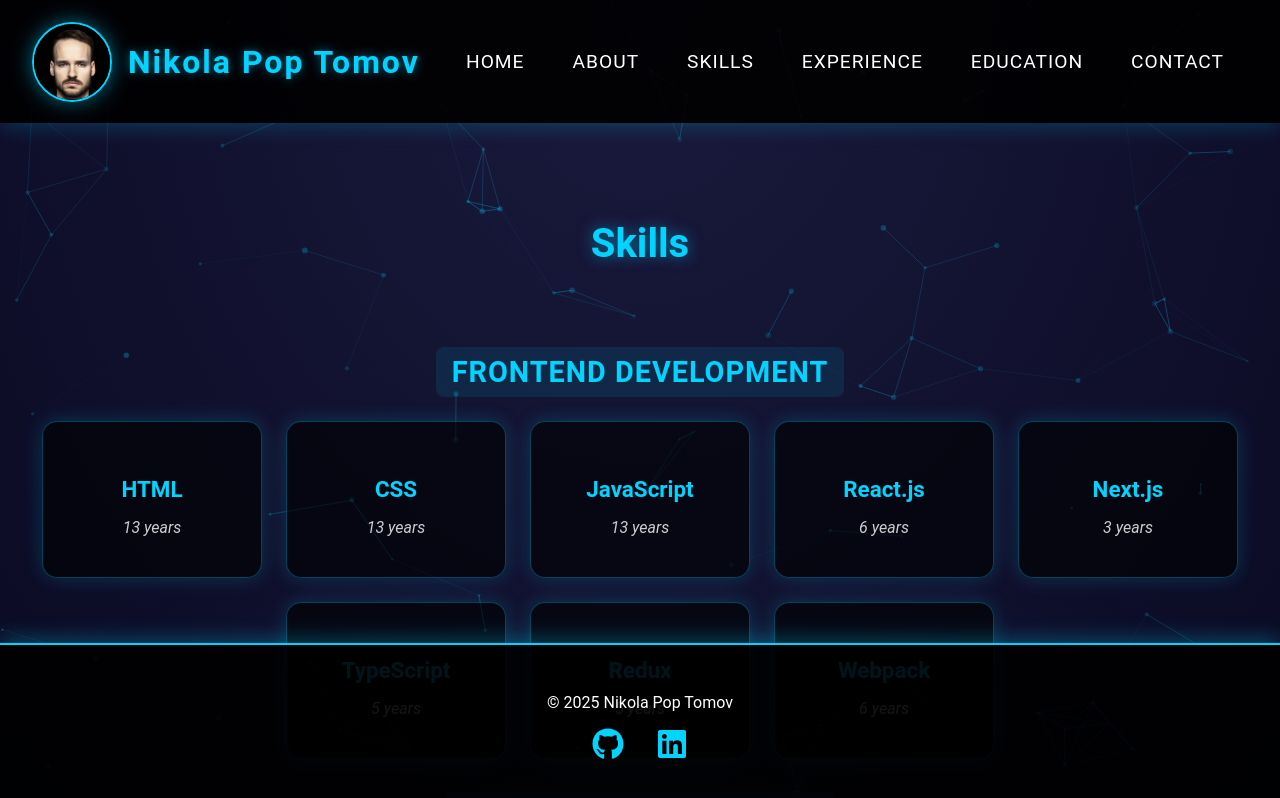
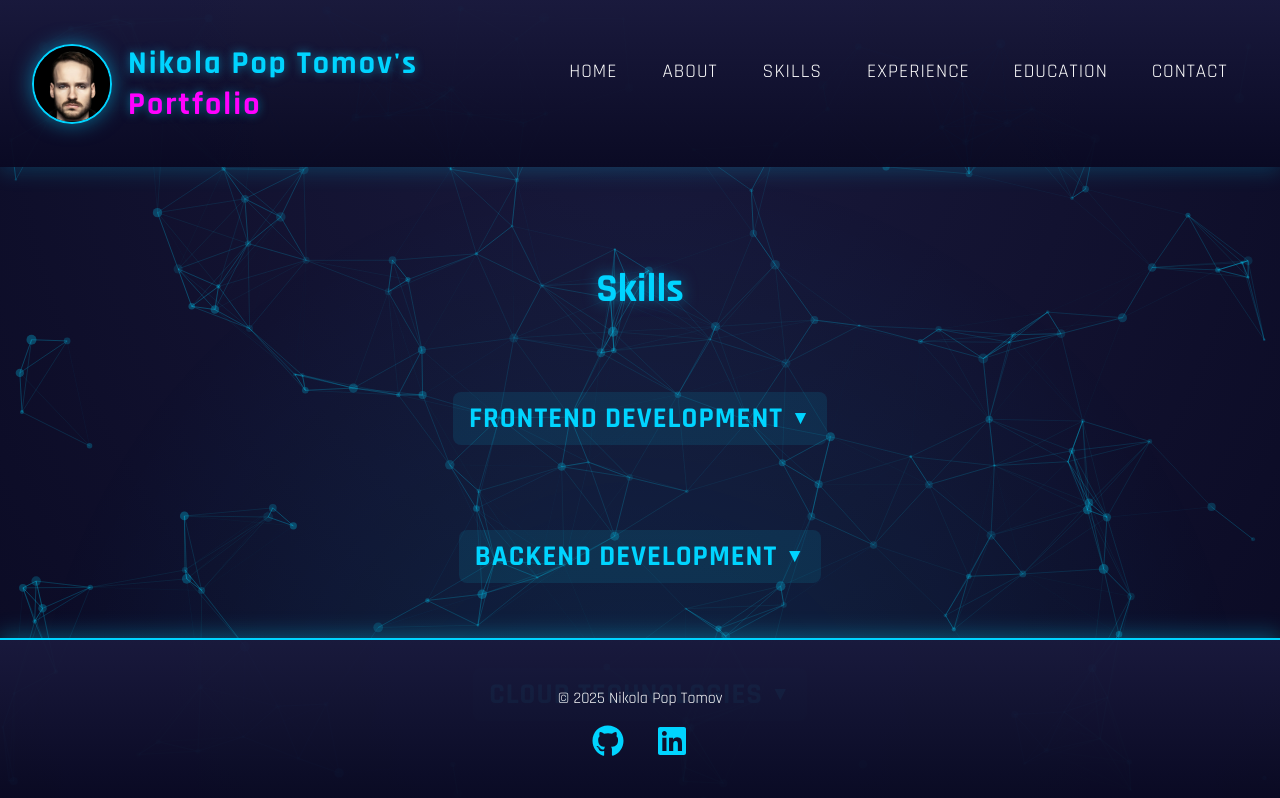
Before and after one commit to npoptomov/npoptomov.github.io, a React (Create React App) app: page /#/skills in a window 1280 px wide. Shown: the top 798 px of the page. Built offline with nearby package versions, Linux system fonts and the light colour scheme.

Commit message:
Many changes

```diff
--- a/src/components/Background.js
+++ b/src/components/Background.js
@@ -6,7 +6,7 @@
 
 function Background() {
   const particlesInit = useCallback(async (engine) => {
-    await loadFull(engine); // Loads all the tsParticles features into engine
+    await loadFull(engine);
   }, []);
 
   return (
@@ -22,7 +22,7 @@
         },
         particles: {
           number: {
-            value: 80,
+            value: 180,
             density: {
               enable: true,
               area: 800,
@@ -39,7 +39,7 @@
             random: true,
           },
           size: {
-            value: 3,
+            value: 5,
             random: true,
           },
           links: {
@@ -68,7 +68,7 @@
           },
           modes: {
             repulse: {
-              distance: 100,
+              distance: 200,
             },
           },
         },
--- a/src/components/Footer.js
+++ b/src/components/Footer.js
@@ -1,11 +1,10 @@
-// Footer.js
 import React from 'react';
 import styled from 'styled-components';
 import { FaGithub, FaLinkedin } from 'react-icons/fa';
 import { motion } from 'framer-motion';
 
 const FooterContainer = styled.footer`
-  background: rgba(0, 0, 0, 0.9);
+  background: linear-gradient(to top, rgba(10, 10, 35, 0.95), rgba(26, 26, 61, 0.95));
   padding: 2rem;
   text-align: center;
   color: #fff;
--- a/src/components/Header.js
+++ b/src/components/Header.js
@@ -1,4 +1,3 @@
-// Header.js
 import React, { useState, useEffect } from 'react';
 import { Link } from 'react-router-dom';
 import styled from 'styled-components';
@@ -7,7 +6,7 @@
 import ProfilePic from '../1707452033555.jpg';
 
 const Nav = styled.nav`
-  background: rgba(0, 0, 0, 0.9);
+  background: linear-gradient(to bottom, rgba(26, 26, 61, 0.95), rgba(10, 10, 35, 0.95));
   padding: 1rem 2rem;
   display: flex;
   justify-content: space-between;
@@ -21,7 +20,7 @@
 
   @media (max-width: 768px) {
     padding: 1rem;
-    flex-wrap: wrap;
+    position: relative;
   }
 `;
 
@@ -70,6 +69,10 @@
   text-shadow: 0 0 10px rgba(0, 212, 255, 0.5);
   letter-spacing: 2px;
 
+  & span {
+    color: #ff00ff; /* Color for the word Portfolio */
+  }
+
   @media (max-width: 768px) {
     font-size: 1.5rem;
   }
@@ -82,6 +85,11 @@
   margin-right: 1rem;
   box-shadow: 0 0 20px rgba(0, 212, 255, 0.5);
   border: 2px solid #00d4ff;
+
+  @media (max-width: 768px) {
+    width: 60px;
+    height: 60px;
+  }
 `;
 
 const NavMenu = styled(motion.div)`
@@ -94,7 +102,7 @@
     right: 0;
     height: 100vh;
     width: 70%;
-    background: rgba(0, 0, 0, 0.95);
+    background: linear-gradient(to bottom, rgba(26, 26, 61, 0.95), rgba(10, 10, 35, 0.95));
     flex-direction: column;
     justify-content: center;
     z-index: 1000;
@@ -132,10 +140,32 @@
   font-size: 1.5rem;
   cursor: pointer;
 
+  @media (min-width: 769px) {
+    display: none;
+  }
+
   @media (max-width: 768px) {
-    display: block;
+    display: flex;
+    align-items: center;
+    justify-content: center;
     z-index: 1001;
   }
+`;
+
+const NavContainer = styled.div`
+  display: flex;
+  align-items: center;
+  justify-content: space-between;
+  width: 100%;
+
+  @media (max-width: 768px) {
+    justify-content: space-between;
+  }
+`;
+
+const LogoContainer = styled.div`
+  display: flex;
+  align-items: center;
 `;
 
 const menuVariants = {
@@ -209,7 +239,7 @@
     const handleResize = () => {
       setIsMobile(window.innerWidth <= 768);
       if (window.innerWidth > 768) {
-        setIsOpen(false); // ensure menu is closed on desktop
+        setIsOpen(false); // Ensure menu is closed on desktop
       }
     };
 
@@ -223,17 +253,19 @@
 
   return (
     <Nav>
-      <div style={{ display: 'flex', alignItems: 'center' }}>
+      <NavContainer>
+        <LogoContainer>
           <Avatar src={ProfilePic} alt="Avatar" />
           <Logo
             initial={{ opacity: 0, x: -50 }}
             animate={{ opacity: 1, x: 0 }}
             transition={{ duration: 1 }}
           >
-          Nikola Pop Tomov
+            Nikola Pop Tomov's <span>Portfolio</span>
           </Logo>
-      </div>
+        </LogoContainer>
 
+        <div style={{ display: 'flex', alignItems: 'center' }}>
           {isMobile && (
             <Hamburger
               onClick={toggleMenu}
@@ -243,9 +275,29 @@
               {isOpen ? <FaTimes /> : <FaBars />}
             </Hamburger>
           )}
+          {!isMobile && (
+            <NavMenu>
+              {['/', '/about', '/skills', '/experience', '/education', '/contact'].map((path, index) => (
+                <motion.div
+                  key={path}
+                  custom={index}
+                  initial="hidden"
+                  animate="visible"
+                  variants={linkVariants}
+                >
+                  <NavLink to={path} onClick={() => setIsOpen(false)}>
+                    {path === '/' ? 'Home' : path.slice(1).charAt(0).toUpperCase() + path.slice(2)}
+                  </NavLink>
+                </motion.div>
+              ))}
+            </NavMenu>
+          )}
+        </div>
+      </NavContainer>
 
       <AnimatePresence>
         {isMobile && isOpen && (
+          <>
             <Overlay
               variants={overlayVariants}
               initial="hidden"
@@ -253,21 +305,19 @@
               exit="hidden"
               onClick={toggleMenu}
             />
-        )}
-      </AnimatePresence>
-
             <NavMenu
-        initial={false}
-        animate={isMobile ? (isOpen ? 'visible' : 'hidden') : false}
-        variants={isMobile ? menuVariants : {}}
+              initial="hidden"
+              animate="visible"
+              exit="hidden"
+              variants={menuVariants}
             >
               {['/', '/about', '/skills', '/experience', '/education', '/contact'].map((path, index) => (
                 <motion.div
                   key={path}
                   custom={index}
                   initial="hidden"
-            animate={isMobile ? (isOpen ? 'visible' : 'hidden') : 'visible'}
-            variants={isMobile ? linkVariants : {}}
+                  animate="visible"
+                  variants={linkVariants}
                 >
                   <NavLink to={path} onClick={() => setIsOpen(false)}>
                     {path === '/' ? 'Home' : path.slice(1).charAt(0).toUpperCase() + path.slice(2)}
@@ -275,6 +325,9 @@
                 </motion.div>
               ))}
             </NavMenu>
+          </>
+        )}
+      </AnimatePresence>
     </Nav>
   );
 }
--- a/src/pages/Home.js
+++ b/src/pages/Home.js
@@ -1,9 +1,27 @@
-// Home.jsx
-import React from 'react';
+// Home.js
+import React, { useState, useEffect } from 'react';
 import styled from 'styled-components';
 import { motion } from 'framer-motion';
 import { TypeAnimation } from 'react-type-animation';
 import { Tilt } from 'react-tilt';
+
+// Cursor animation style
+const Cursor = styled.span`
+  display: inline-block;
+  width: 4px;  /* Width of the cursor */
+  height: 3.5rem;  /* Height of the cursor to match the text height */
+  background-color: ${({ color }) => color || '#00d4ff'}; /* Dynamic color based on props */
+  animation: blink 1s step-start infinite;
+  margin-left: 5px;  /* Space between the cursor and the text */
+  position: relative;
+  top: 0.5rem; /* Fine-tune to match the text vertically */
+
+  @keyframes blink {
+    50% {
+      opacity: 0;
+    }
+  }
+`;
 
 const Hero = styled(motion.div)`
   display: flex;
@@ -60,6 +78,25 @@
 `;
 
 function Home() {
+  const [cursorColor, setCursorColor] = useState('#00d4ff'); // Initial color
+
+  useEffect(() => {
+    // Function to pick a random color from the predefined set
+    const pickRandomColor = () => {
+      const colors = ['#00d4ff', '#00ffa2', '#ff00ff'];
+      const randomIndex = Math.floor(Math.random() * colors.length);
+      return colors[randomIndex];
+    };
+
+    // Set interval to change cursor color every blink (1 second)
+    const interval = setInterval(() => {
+      setCursorColor(pickRandomColor());
+    }, 1000);
+
+    // Cleanup interval on component unmount
+    return () => clearInterval(interval);
+  }, []);
+
   return (
     <Hero
       initial={{ opacity: 0, y: 50 }}
@@ -76,12 +113,13 @@
               2000,
               "Full-Stack Developer",
               2000,
-              "Future Builder",
+              "Next-Gen Creator",
               2000,
             ]}
             speed={50}
             repeat={Infinity}
           />
+          <Cursor color={cursorColor} />
         </Tagline>
       </Tilt>
       <Subtitle>Building the future with code and creativity</Subtitle>
--- a/src/pages/Skills.js
+++ b/src/pages/Skills.js
@@ -1,16 +1,17 @@
-import React from 'react';
+import React, { useState } from 'react';
 import styled from 'styled-components';
 import { motion } from 'framer-motion';
 
+// Modified styled components with new additions
 const SkillsSection = styled(motion.section)`
-  padding: 4rem 2rem;
+  padding: 4rem 2rem 6rem 2rem;
   text-align: center;
   background: radial-gradient(circle at center, rgba(0, 212, 255, 0.1) 0%, transparent 70%);
   position: relative;
   overflow: hidden;
 
   @media (max-width: 768px) {
-    padding: 2rem 1rem;
+    padding: 2rem 1rem 6rem 1rem;
   }
 `;
 
@@ -26,6 +27,13 @@
   }
 `;
 
+const CategoryContainer = styled.div`
+  display: flex;
+  justify-content: center;
+  align-items: center;
+  margin-top: 2rem;
+`;
+
 const CategoryTitle = styled.h3`
   font-size: 1.8rem;
   color: #00d4ff;
@@ -35,11 +43,27 @@
   background-color: rgba(0, 212, 255, 0.1);
   padding: 0.5rem 1rem;
   border-radius: 8px;
-  display: inline-block;
-  margin-top: 2rem;
+  display: inline-flex;
+  align-items: center;
+  cursor: pointer;
+  transition: all 0.3s ease;
+
+  &:hover {
+    background-color: rgba(0, 212, 255, 0.2);
+  }
+
+  @media (max-width: 768px) {
+    font-size: 1.6rem;
+  }
 `;
 
-const SkillsGrid = styled.div`
+const Chevron = styled(motion.span)`
+  margin-left: 0.5rem;
+  font-size: 1.2rem;
+  display: inline-block;
+`;
+
+const SkillsGrid = styled(motion.div)`
   display: flex;
   flex-wrap: wrap;
   justify-content: center;
@@ -98,6 +122,8 @@
 `;
 
 function Skills() {
+  const [openCategories, setOpenCategories] = useState({});
+
   const skills = [
     {
       category: 'Frontend Development',
@@ -190,6 +216,31 @@
     }),
   };
 
+  const gridVariants = {
+    hidden: { height: 0, opacity: 0 },
+    visible: {
+      height: 'auto',
+      opacity: 1,
+      transition: {
+        duration: 0.5,
+        when: "beforeChildren",
+        staggerChildren: 0.1
+      }
+    }
+  };
+
+  const chevronVariants = {
+    closed: { rotate: 0 },
+    open: { rotate: 180 }
+  };
+
+  const toggleCategory = (category) => {
+    setOpenCategories(prev => ({
+      ...prev,
+      [category]: !prev[category]
+    }));
+  };
+
   return (
     <SkillsSection
       initial={{ opacity: 0 }}
@@ -205,14 +256,29 @@
       </Title>
       {skills.map((category, index) => (
         <div key={index}>
-          <CategoryTitle>{category.category}</CategoryTitle>
-          <SkillsGrid>
-            {category.skills.map((skill, i) => (
+          <CategoryContainer>
+            <CategoryTitle
+              onClick={() => toggleCategory(category.category)}
+            >
+              {category.category}
+              <Chevron
+                variants={chevronVariants}
+                animate={openCategories[category.category] ? "open" : "closed"}
+                transition={{ duration: 0.3 }}
+              >
+                ▼
+              </Chevron>
+            </CategoryTitle>
+          </CategoryContainer>
+          <SkillsGrid
+            variants={gridVariants}
+            initial="hidden"
+            animate={openCategories[category.category] ? "visible" : "hidden"}
+          >
+            {openCategories[category.category] && category.skills.map((skill, i) => (
               <SkillCard
                 key={i}
                 custom={i}
-                initial="hidden"
-                animate="visible"
                 variants={cardVariants}
                 whileHover={{ scale: 1.05 }}
                 transition={{ type: 'spring', stiffness: 300 }}
--- a/src/styles/GlobalStyles.js
+++ b/src/styles/GlobalStyles.js
@@ -1,11 +1,11 @@
 import { createGlobalStyle } from 'styled-components';
 
 export const GlobalStyles = createGlobalStyle`
-  @import url('https://fonts.googleapis.com/css2?family=Orbitron:wght@500;700&display=swap');
+  @import url('https://fonts.googleapis.com/css2?family=Rajdhani:wght@400;600;700&display=swap');
 
   body {
     margin: 0;
-    font-family:  'Roboto', sans-serif;
+    font-family: 'Rajdhani', 'Roboto', sans-serif;
     background: radial-gradient(ellipse at top, #1a1a3d 0%, #0a0a23 100%);
     color: #fff;
     overflow-x: hidden;
```
Lines whose indentation alone changed are shown as unchanged.
